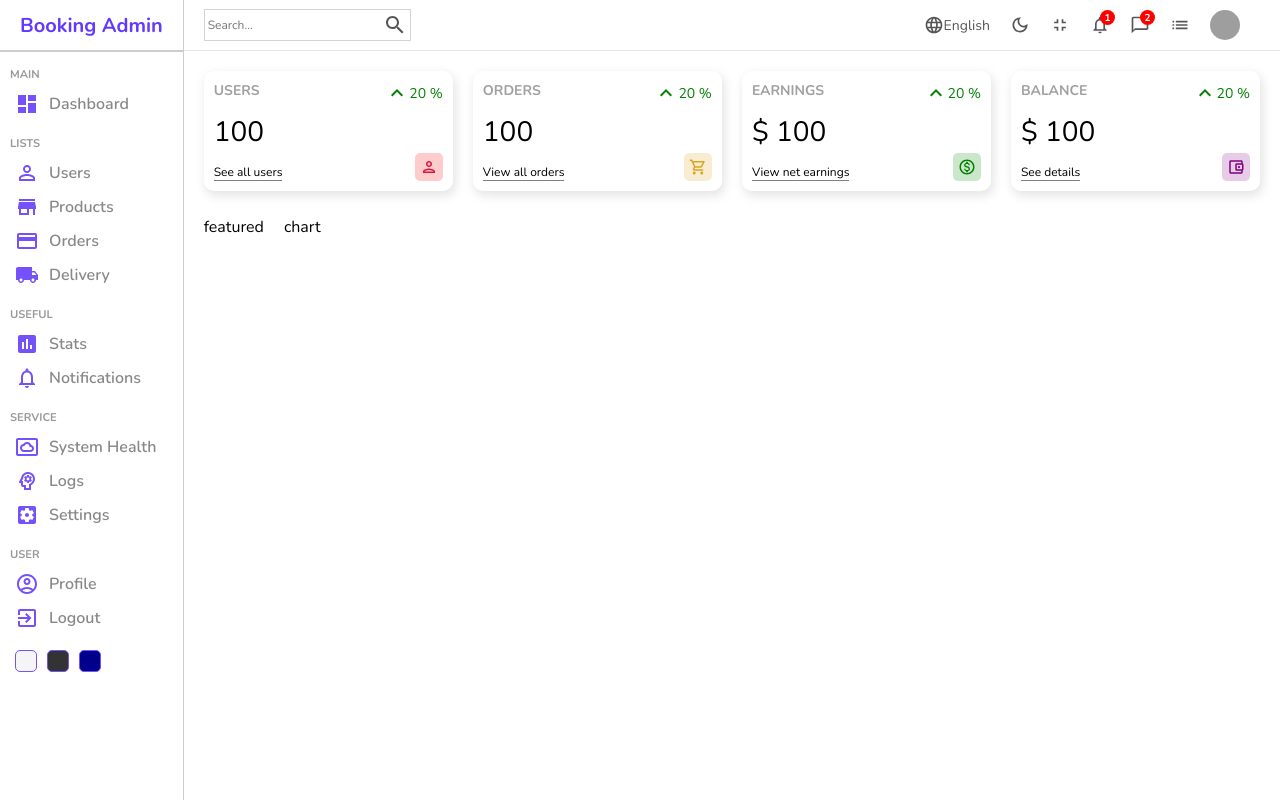
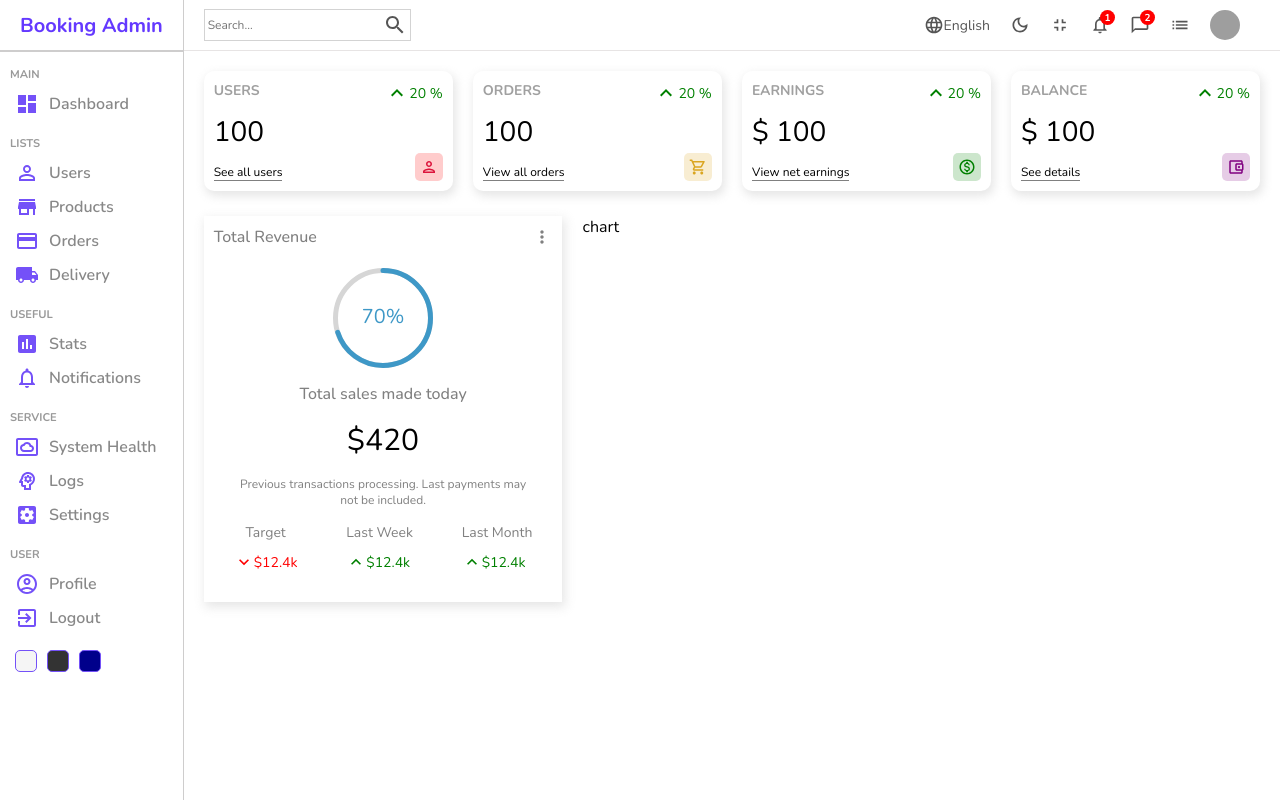
Before and after one commit to mabuhanifa/booking-app-admin-panel, a React (Create React App) app: page / in a window 1280 px wide. Built offline with nearby package versions, Linux system fonts and the light colour scheme; grey boxes are pictures that could not be loaded.

Commit message:
featured updated

```diff
--- a/src/components/chart/chart.scss
+++ b/src/components/chart/chart.scss
@@ -0,0 +1,3 @@
+.chart {
+  flex: 4;
+}
--- a/src/components/featured/Featured.js
+++ b/src/components/featured/Featured.js
@@ -1,11 +1,52 @@
-import './featured.scss';
+import KeyboardArrowDownIcon from "@mui/icons-material/KeyboardArrowDown";
+import KeyboardArrowUpOutlinedIcon from "@mui/icons-material/KeyboardArrowUpOutlined";
+import MoreVertIcon from "@mui/icons-material/MoreVert";
+import { CircularProgressbar } from "react-circular-progressbar";
+import "react-circular-progressbar/dist/styles.css";
+import "./featured.scss";
 
 const Featured = () => {
-    return (
-        <div className='featured'>
-            featured
+  return (
+    <div className="featured">
+      <div className="top">
+        <h1 className="title">Total Revenue</h1>
+        <MoreVertIcon fontSize="small" />
+      </div>
+      <div className="bottom">
+        <div className="featuredChart">
+          <CircularProgressbar value={70} text={"70%"} strokeWidth={5} />
         </div>
-    );
+        <p className="title">Total sales made today</p>
+        <p className="amount">$420</p>
+        <p className="desc">
+          Previous transactions processing. Last payments may not be included.
+        </p>
+        <div className="summary">
+          <div className="item">
+            <div className="itemTitle">Target</div>
+            <div className="itemResult negative">
+              <KeyboardArrowDownIcon fontSize="small" />
+              <div className="resultAmount">$12.4k</div>
+            </div>
+          </div>
+          <div className="item">
+            <div className="itemTitle">Last Week</div>
+            <div className="itemResult positive">
+              <KeyboardArrowUpOutlinedIcon fontSize="small" />
+              <div className="resultAmount">$12.4k</div>
+            </div>
+          </div>
+          <div className="item">
+            <div className="itemTitle">Last Month</div>
+            <div className="itemResult positive">
+              <KeyboardArrowUpOutlinedIcon fontSize="small" />
+              <div className="resultAmount">$12.4k</div>
+            </div>
+          </div>
+        </div>
+      </div>
+    </div>
+  );
 };
 
 export default Featured;
--- a/src/components/featured/featured.scss
+++ b/src/components/featured/featured.scss
@@ -0,0 +1,79 @@
+.featured {
+  flex: 2;
+  -webkit-box-shadow: 2px 4px 10px 1px rgba(0, 0, 0, 0.47);
+  box-shadow: 2px 4px 10px 1px rgba(201, 201, 201, 0.47);
+  padding: 10px;
+
+  .top {
+    display: flex;
+    align-items: center;
+    justify-content: space-between;
+    color: gray;
+
+    .title {
+      font-size: 16px;
+      font-weight: 500;
+    }
+  }
+
+  .bottom {
+    padding: 20px;
+    display: flex;
+    flex-direction: column;
+    align-items: center;
+    justify-content: center;
+    gap: 15px;
+
+    .featuredChart {
+      width: 100px;
+      height: 100px;
+    }
+
+    .title {
+      font-weight: 500;
+      color: gray;
+    }
+
+    .amount {
+      font-size: 30px;
+    }
+
+    .desc {
+      font-weight: 300;
+      font-size: 12px;
+      color: gray;
+      text-align: center;
+    }
+
+    .summary {
+      width: 100%;
+      display: flex;
+      align-items: center;
+      justify-content: space-between;
+
+      .item {
+        text-align: center;
+
+        .itemTitle {
+          font-size: 14px;
+          color: gray;
+        }
+
+        .itemResult {
+          display: flex;
+          align-items: center;
+          margin-top: 10px;
+          font-size: 14px;
+
+          &.positive {
+            color: green;
+          }
+
+          &.negative {
+            color: red;
+          }
+        }
+      }
+    }
+  }
+}
```
